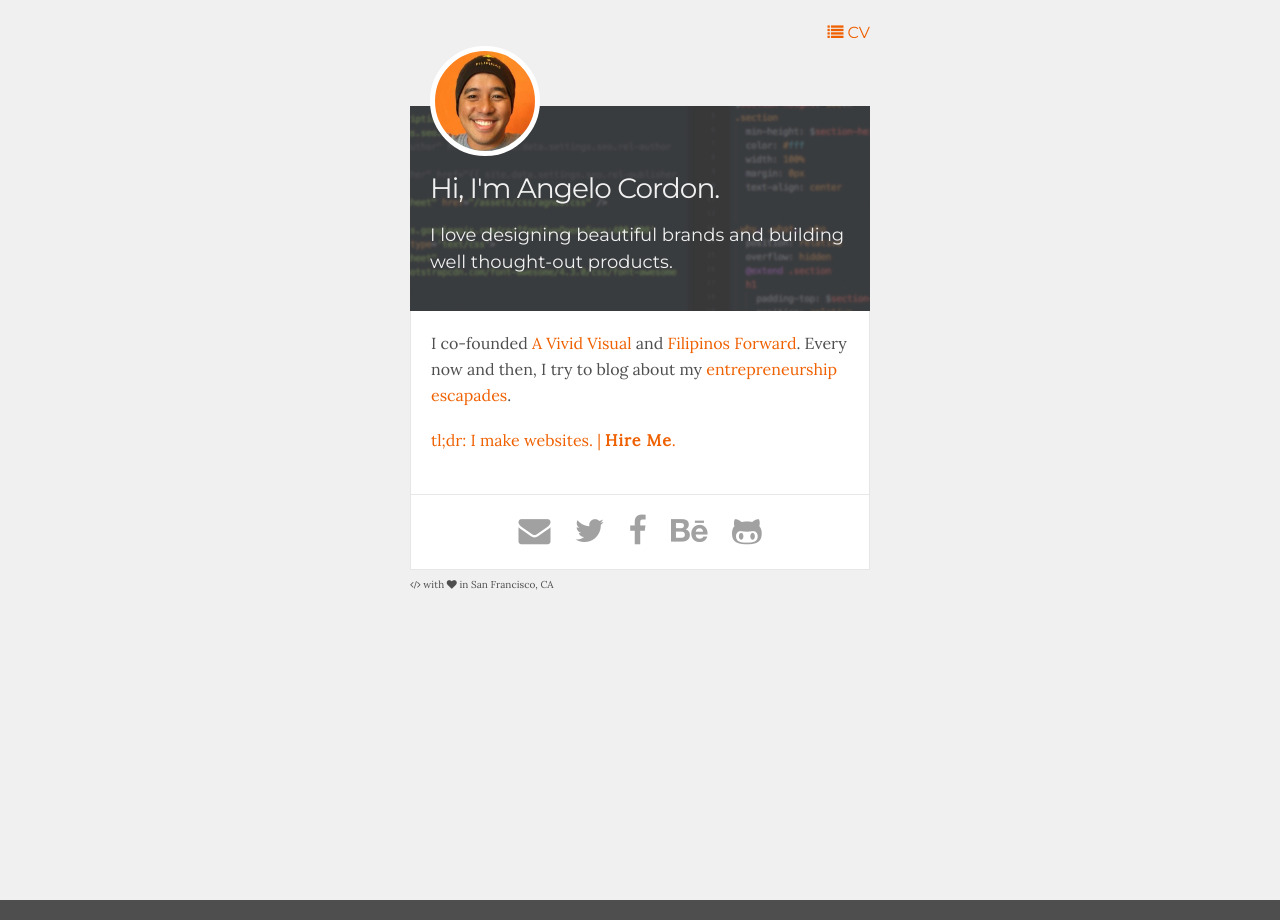
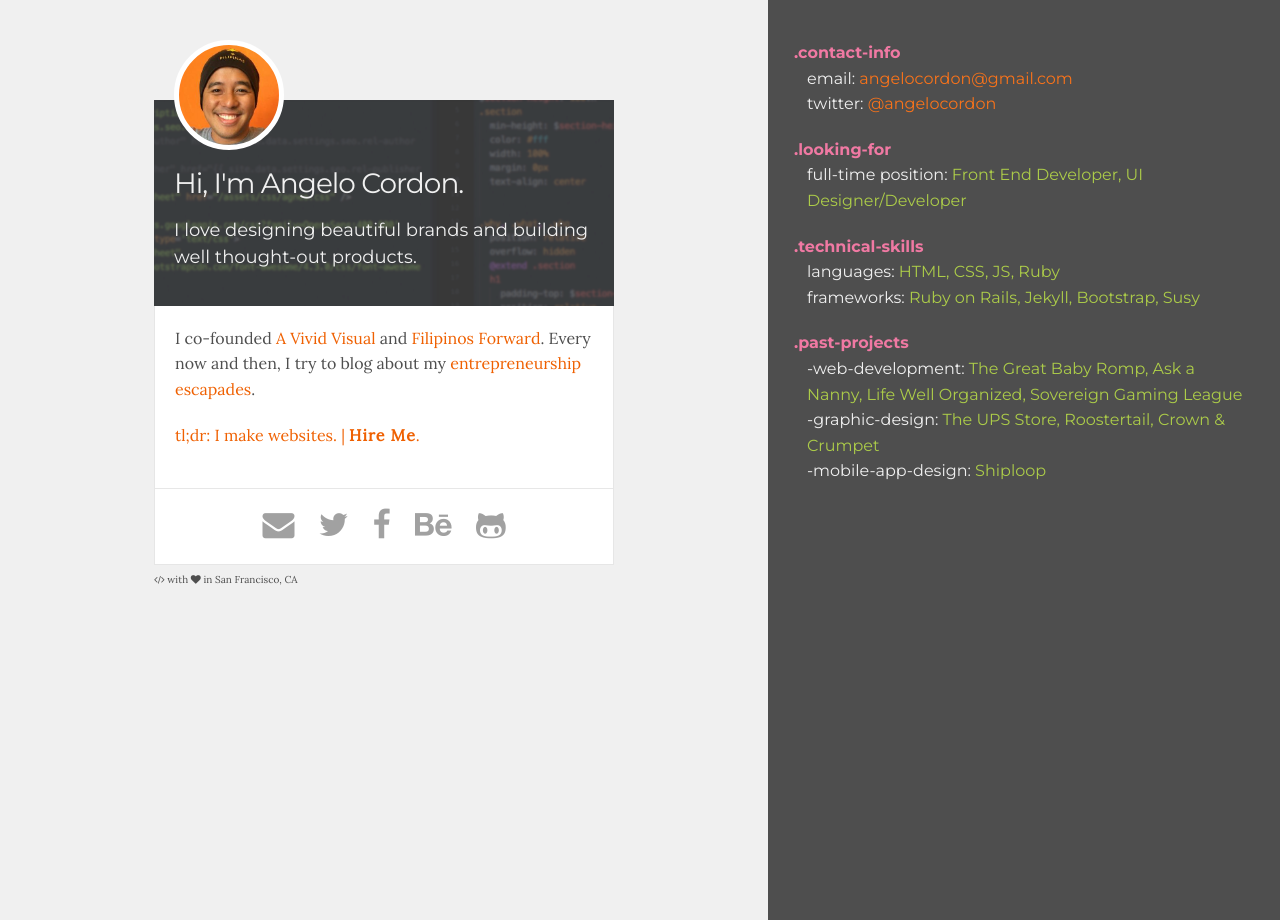
Before and after one commit to angelocordon/angelocordon.github.io, a Jekyll site: the page built from index.html, in a window 1280 px wide. Built offline with Jekyll 4.4.1, drawn with Linux system fonts in a browser that asks for light colours; nearby versions of some CDN libraries.

Commit message:
created media queries for desktop screens sizes at 1024px

```diff
--- a/assets/css/2-base/_base.sass
+++ b/assets/css/2-base/_base.sass
@@ -92,6 +92,9 @@ body
   -webkit-text-size-adjust: 100%
   margin: 0 auto
   padding: 0
+  @media (min-width: 1024px)
+    overflow: hidden
+
 
 h1, h2
   font-family: 'Montserrat', sans-serif
--- a/assets/css/4-pages/_global.sass
+++ b/assets/css/4-pages/_global.sass
@@ -3,3 +3,5 @@
   margin: 0 auto
   max-width: 460px
   padding: 0 20px 20px
+  @media (min-width: 1024px)
+    padding: 20px
--- a/assets/css/4-pages/_intro.sass
+++ b/assets/css/4-pages/_intro.sass
@@ -3,6 +3,9 @@
   min-height: 100vh
   position: relative
   z-index: 10
+  @media (min-width: 1024px)
+    max-width: 60%
+    padding-top: 20px
 
 .intro-close
   transition: 0.5s
@@ -23,6 +26,8 @@
   text-align: right
   font-family: 'Montserrat', sans-serif
   padding-top: 20px
+  @media (min-width: 1024px)
+    display: none
 
 .avatar
   display: block
--- a/assets/css/4-pages/_resume.sass
+++ b/assets/css/4-pages/_resume.sass
@@ -10,9 +10,15 @@
   top: 0px
   a
     color: #F9731A
+  @media (min-width: 1024px)
+    max-width: 40%
+    left: 60%
+    padding-top: 20px
 
 .close
   @extend .toggle
+  @media (min-width: 1024px)
+    display: none
 
 ul
   margin: 0
```
